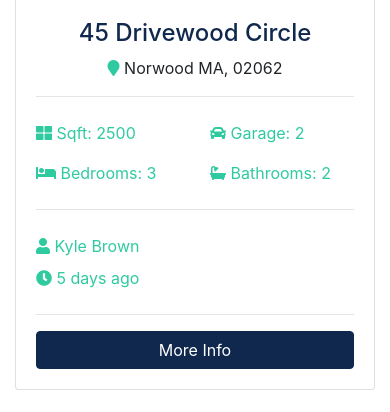
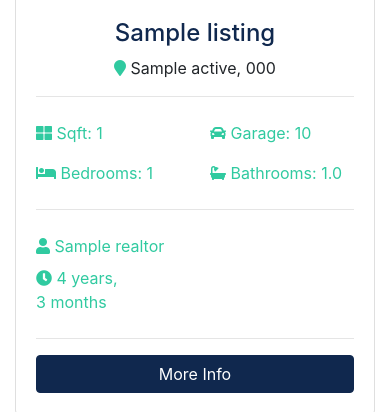
Before and after one commit to JeffersonCanuto/Btre-App, a Django app: page / in a window 390 px wide. Shown: the part 1194-1606 px from the top of the page. Run offline with Django 5.2, Linux system fonts and the light colour scheme; tables that the repository leaves empty hold one stand-in row (values such as "Sample post"); grey boxes marked "Sample" are stand-in pictures; some libraries are stand-ins or nearby versions.

Commit message:
improvement: replace mocked data by db data on latest listings

```diff
--- a/listings/views.py
+++ b/listings/views.py
@@ -14,11 +14,7 @@ def index(request):
     page = request.GET.get('page')
     paged_listings = paginator.get_page(page)
 
-    context = {
-        'listings': paged_listings
-    }
-
-    return render(request, 'listings/listings.html', context)
+    return render(request, 'listings/listings.html', context={'listings': paged_listings})
 
 def listing(request, listing_id):
     return render(request, 'listings/listing.html')
--- a/pages/views.py
+++ b/pages/views.py
@@ -1,8 +1,15 @@
 from django.shortcuts import render
 from django.http import HttpResponse
 
+from listings.models import Listing
+
 def index(request):
-    return render(request, "pages/index.html")
+    listings = Listing \
+        .objects \
+        .order_by('-list_date') \
+        .filter(is_published=True)[:3]
+
+    return render(request, "pages/index.html", context={'listings': listings})
 
 def about(request):
     return render(request, "pages/about.html")
--- a/templates/pages/index.html
+++ b/templates/pages/index.html
@@ -1,5 +1,6 @@
 {% extends 'base.html' %}
 {% load static %}
+{% load humanize %}
 
 {% block content %}
 
@@ -132,154 +133,62 @@
     <div class="container">
         <h3 class="text-center mb-3">Latest Listings</h3>
         <div class="row">
-            <!-- Listing 1 -->
+            {% if listings %}
+                {% for listing in listings %}
                     <div class="col-md-6 col-lg-4 mb-4">
                         <div class="card listing-preview">
-                    <img class="card-img-top" src="{% static 'img/homes/home-1.jpg' %}" alt="">
+                            <img class="card-img-top" src="{{ listing.photo_main.url }}" alt="">
                             <div class="card-img-overlay">
                                 <h2>
-                            <span class="badge badge-secondary text-white">$490,000</span>
+                                    <span class="badge badge-secondary text-white">${{ listing.price | intcomma }}</span>
                                 </h2>
                             </div>
                             <div class="card-body">
                                 <div class="listing-heading text-center">
-                            <h4 class="text-primary">45 Drivewood Circle</h4>
+                                    <h4 class="text-primary">{{ listing.title }}</h4>
                                     <p>
-                                <i class="fas fa-map-marker text-secondary"></i> Norwood MA, 02062
+                                        <i class="fas fa-map-marker text-secondary"></i> {{ listing.city }} {{ listing.state }}, {{ listing.zipcode }}
                                     </p>
                                 </div>
                                 <hr>
                                 <div class="row py-2 text-secondary">
                                     <div class="col-6">
-                                <i class="fas fa-th-large"></i> Sqft: 2500
+                                        <i class="fas fa-th-large"></i> Sqft: {{ listing.sqft }}
                                     </div>
                                     <div class="col-6">
-                                <i class="fas fa-car"></i> Garage: 2
+                                        <i class="fas fa-car"></i> Garage: {{ listing.garage }}
                                     </div>
                                 </div>
                                 <div class="row py-2 text-secondary">
                                     <div class="col-6">
-                                <i class="fas fa-bed"></i> Bedrooms: 3
+                                        <i class="fas fa-bed"></i> Bedrooms: {{ listing.bedrooms }}
                                     </div>
                                     <div class="col-6">
-                                <i class="fas fa-bath"></i> Bathrooms: 2
+                                        <i class="fas fa-bath"></i> Bathrooms: {{ listing.bathrooms }}
                                     </div>
                                 </div>
                                 <hr>
                                 <div class="row py-2 text-secondary">
                                     <div class="col-6">
-                                <i class="fas fa-user"></i> Kyle Brown
+                                        <i class="fas fa-user"></i> {{ listing.realtor }}
                                     </div>
                                 </div>
                                 <div class="row text-secondary pb-2">
                                     <div class="col-6">
-                                <i class="fas fa-clock"></i> 5 days ago
+                                        <i class="fas fa-clock"></i> {{ listing.list_date | timesince }}
                                     </div>
                                 </div>
                                 <hr>
-                        <a href="listing.html" class="btn btn-primary btn-block">More Info</a>
+                                <a href="{% url 'listing' listing.id %}" class="btn btn-primary btn-block">More Info</a>
                             </div>
                         </div>
                     </div>
-
-            <!-- Listing 2 -->
-            <div class="col-md-6 col-lg-4 mb-4">
-                <div class="card listing-preview">
-                    <img class="card-img-top" src="{% static 'img/homes/home-2.jpg' %}" alt="">
-                    <div class="card-img-overlay">
-                        <h2>
-                            <span class="badge badge-secondary text-white">$550,000</span>
-                        </h2>
+                {% endfor %}
+            {% else %}
+                <div class="col-md-12">
+                    <p>No Listings Available</p>
                 </div>
-                    <div class="card-body">
-                        <div class="listing-heading text-center">
-                            <h4 class="text-primary">18 Jefferson Lane</h4>
-                            <p>
-                                <i class="fas fa-map-marker text-secondary"></i> Woburn MA, 01801
-                            </p>
-                        </div>
-                        <hr>
-                        <div class="row py-2 text-secondary">
-                            <div class="col-6">
-                                <i class="fas fa-th-large"></i> Sqft: 3200
-                            </div>
-                            <div class="col-6">
-                                <i class="fas fa-car"></i> Garage: 1
-                            </div>
-                        </div>
-                        <div class="row py-2 text-secondary">
-                            <div class="col-6">
-                                <i class="fas fa-bed"></i> Bedrooms: 4
-                            </div>
-                            <div class="col-6">
-                                <i class="fas fa-bath"></i> Bathrooms: 2.5
-                            </div>
-                        </div>
-                        <hr>
-                        <div class="row py-2 text-secondary">
-                            <div class="col-6">
-                                <i class="fas fa-user"></i> Mark Hudson
-                            </div>
-                        </div>
-                        <div class="row text-secondary pb-2">
-                            <div class="col-6">
-                                <i class="fas fa-clock"></i> 5 days ago
-                            </div>
-                        </div>
-                        <hr>
-                        <a href="listing.html" class="btn btn-primary btn-block">More Info</a>
-                    </div>
-                </div>
-            </div>
-
-            <!-- Listing 3 -->
-            <div class="col-md-6 col-lg-4 mb-4">
-                <div class="card listing-preview">
-                    <img class="card-img-top" src="{% static 'img/homes/home-90.jpg' %}" alt="">
-                    <div class="card-img-overlay">
-                        <h2>
-                            <span class="badge badge-secondary text-white">$580,000</span>
-                        </h2>
-                    </div>
-                    <div class="card-body">
-                        <div class="listing-heading text-center">
-                            <h4 class="text-primary">187 Woodrow Street</h4>
-                            <p>
-                            <i class="fas fa-map-marker text-secondary"></i> Salem MA, 01915</p>
-                        </div>
-                        <hr>
-                        <div class="row py-2 text-secondary">
-                            <div class="col-6">
-                                <i class="fas fa-th-large"></i> Sqft: 3107
-                            </div>
-                            <div class="col-6">
-                                <i class="fas fa-car"></i> Garage: 0
-                            </div>
-                        </div>
-                        <div class="row py-2 text-secondary">
-                            <div class="col-6">
-                                <i class="fas fa-bed"></i> Bedrooms: 4
-                            </div>
-                            <div class="col-6">
-                                <i class="fas fa-bath"></i> Bathrooms: 3
-                            </div>
-                        </div>
-                        <hr>
-                        <div class="row py-2 text-secondary">
-                            <div class="col-6">
-                                <i class="fas fa-user"></i> Mark Hudson
-                            </div>
-                        </div>
-                        <div class="row text-secondary pb-2">
-                            <div class="col-6">
-                                <i class="fas fa-clock"></i> 5 days ago
-                            </div>
-                        </div>
-                        <hr>
-                        <a href="listing.html" class="btn btn-primary btn-block">More Info</a>
-                    </div>
-                </div>
-            </div>
+            {% endif %}
         </div>
     </div>
 </section>
```
Lines whose indentation alone changed are shown as unchanged.
